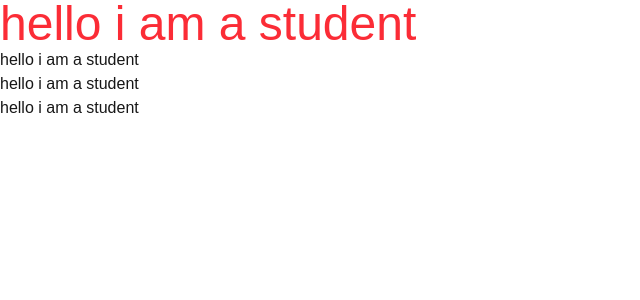
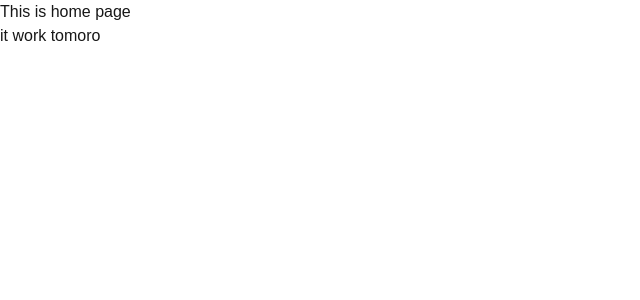
Before and after one commit to mdalifkhandev/smart-hospital, a Next.js app: page / in a window 1280 px wide. Shown: the top 300 px of the page, without its empty margins (0-640 px from the left). Built offline with nearby package versions, Linux system fonts and the light colour scheme.

Commit message:
test my project

```diff
--- a/src/app/page.tsx
+++ b/src/app/page.tsx
@@ -3,10 +3,8 @@ import Image from "next/image";
 export default function Home() {
   return (
     <div>
-      <h1 className="text-5xl text-red-500">hello i am a student</h1>
-      <h1>hello i am a student</h1>
-      <h1>hello i am a student</h1>
-      <h1>hello i am a student</h1>
+      <h1>This is home page </h1>
+      <h1>it work tomoro</h1>
     </div>
   );
 }
```
